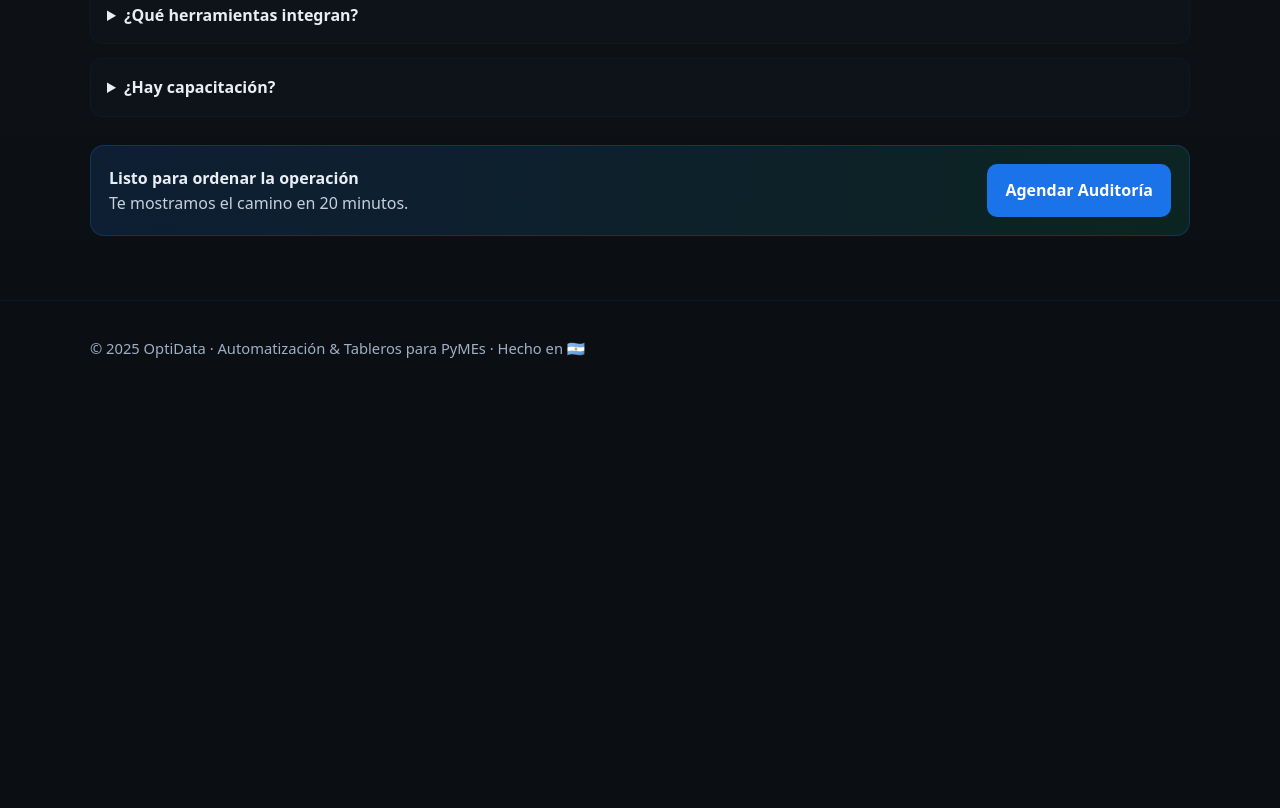
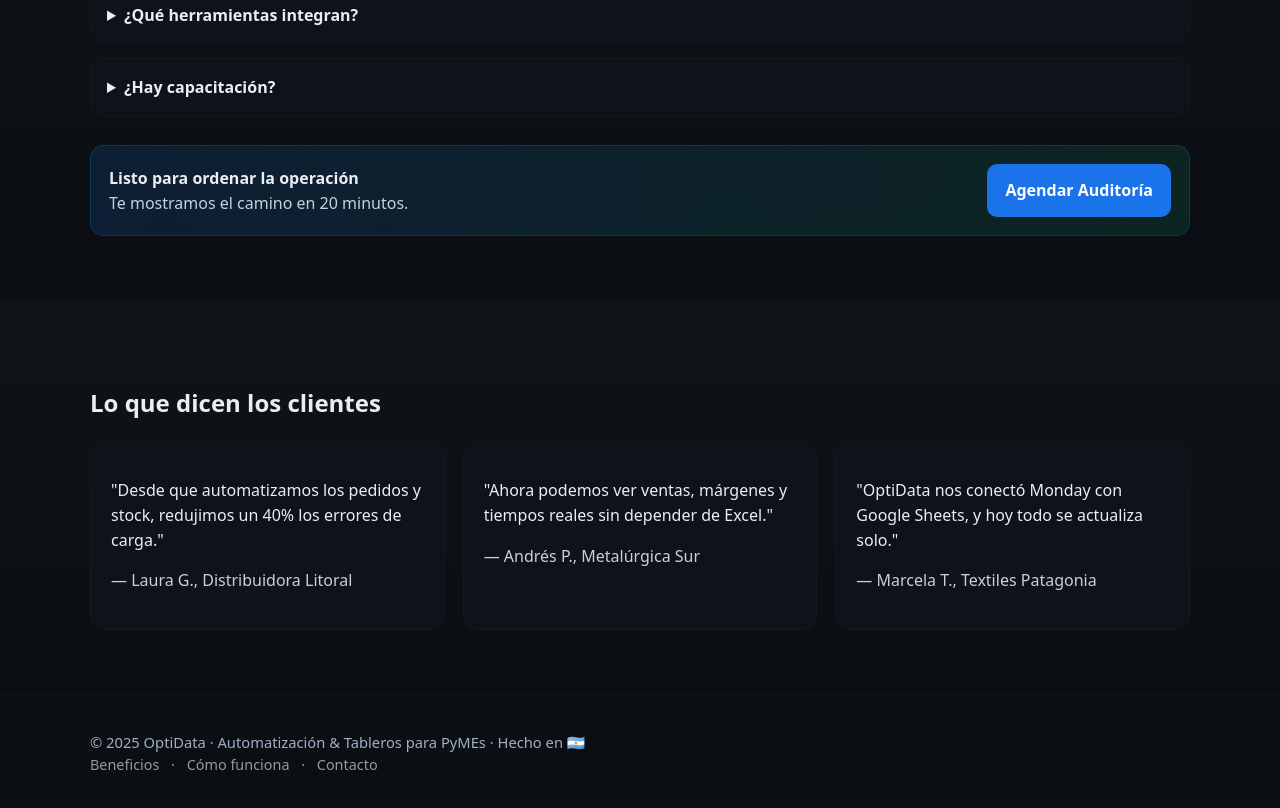
Before and after one commit to leoav90/leoav90.github.io, a plain HTML site: page index.html in a window 1280 px wide. Shown: the part 2198-3006 px from the top of the page. Before the commit the page ends 2606 px from the top, so only its background shows below. Drawn offline with Linux system fonts and the light colour scheme.

Commit message:
Add files via upload

```diff
--- a/index.html
+++ b/index.html
@@ -224,7 +224,28 @@
 
       <div class="cta-band">
         <div><strong>Listo para ordenar la operación</strong><br><span class="muted">Te mostramos el camino en 20 minutos.</span></div>
-        <a class="btn btn-primary" href="https://wa.me/5491154107669?text=Hola%2C%20quiero%20coordinar%20la%20auditor%C3%ADa%20gratuita%20de%2020%20min." target="_blank">Agendar Auditoría</a>
+        <a class="btn btn-primary" href="https://wa.me/54XXXXXXXXX?text=Hola%2C%20quiero%20coordinar%20la%20auditor%C3%ADa%20gratuita%20de%2020%20min." target="_blank">Agendar Auditoría</a>
+      </div>
+    </div>
+  </section>
+
+  <!-- Testimonios ------------------------------------------ -->
+  <section id="testimonios">
+    <div class="wrap">
+      <h2>Lo que dicen los clientes</h2>
+      <div class="grid-3" style="margin-top:14px">
+        <div class="tile">
+          <p>"Desde que automatizamos los pedidos y stock, redujimos un 40% los errores de carga."</p>
+          <p class="muted">— Laura G., Distribuidora Litoral</p>
+        </div>
+        <div class="tile">
+          <p>"Ahora podemos ver ventas, márgenes y tiempos reales sin depender de Excel."</p>
+          <p class="muted">— Andrés P., Metalúrgica Sur</p>
+        </div>
+        <div class="tile">
+          <p>"OptiData nos conectó Monday con Google Sheets, y hoy todo se actualiza solo."</p>
+          <p class="muted">— Marcela T., Textiles Patagonia</p>
+        </div>
       </div>
     </div>
   </section>
@@ -232,6 +253,11 @@
   <footer>
     <div class="wrap">
       © <span id="y"></span> OptiData · Automatización & Tableros para PyMEs · Hecho en 🇦🇷
+    </div>
+    <div class="wrap" style="font-size:0.9rem; color:#999">
+      <a href="#beneficios" style="color:#999; text-decoration:none; margin-right:8px;">Beneficios</a>
+      · <a href="#como-funciona" style="color:#999; text-decoration:none; margin-left:8px; margin-right:8px;">Cómo funciona</a>
+      · <a href="https://wa.me/54XXXXXXXXX" style="color:#999; text-decoration:none; margin-left:8px;">Contacto</a>
     </div>
   </footer>
 
```
